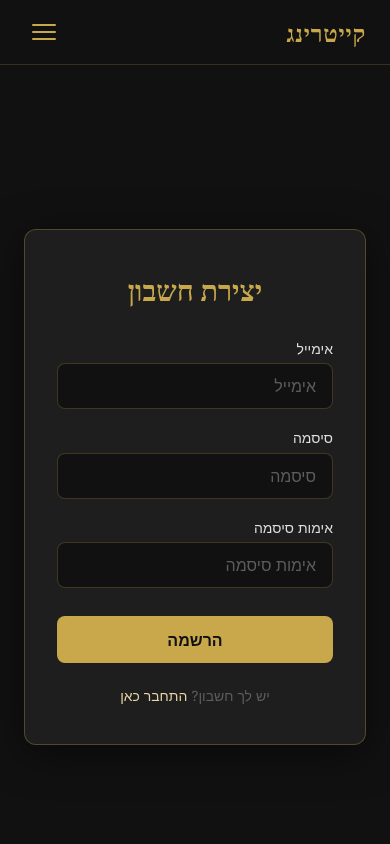
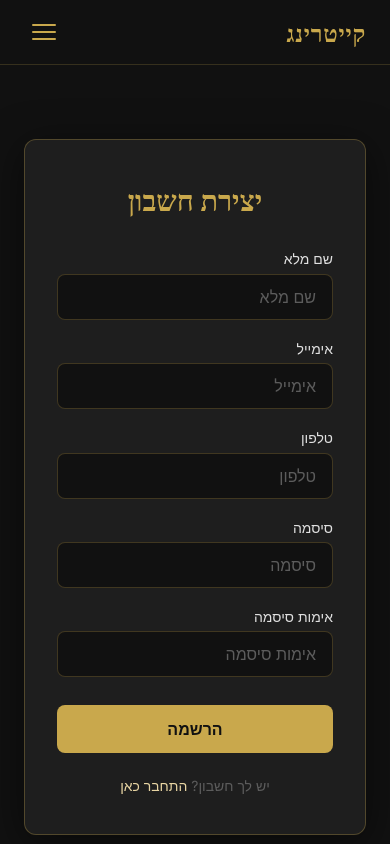
Before and after one commit to tehila4510/catering-client, an Angular app in the folder catering-client/: page /register in a window 390 px wide. Shown: the top 844 px of the page. Built offline with nearby package versions, Linux system fonts and the light colour scheme.

Commit message:
feat(auth): enhance registration form with name and phone fields

```diff
--- a/catering-client/src/app/core/models/auth.model.ts
+++ b/catering-client/src/app/core/models/auth.model.ts
@@ -4,8 +4,10 @@ export interface LoginDto {
 }
 
 export interface RegisterDto {
+  name: string;
   email: string;
   password: string;
+  phone: string;
 }
 
 export interface AuthResponse {
--- a/catering-client/src/app/core/models/user.model.ts
+++ b/catering-client/src/app/core/models/user.model.ts
@@ -1,6 +1,8 @@
 export interface User {
   // _id is intentionally excluded — never expose MongoDB _id on the client
+  name: string;
   email: string;
+  phone?: string;
   role: 'admin' | 'customer';
   createdAt?: Date;
 }
--- a/catering-client/src/app/features/auth/register/register.component.html
+++ b/catering-client/src/app/features/auth/register/register.component.html
@@ -3,6 +3,21 @@
     <h1 class="auth-title">יצירת חשבון</h1>
 
     <form (ngSubmit)="onSubmit()" #registerForm="ngForm" novalidate>
+      <div class="form-group">
+        <label for="name" class="form-label">שם מלא</label>
+        <input
+          id="name"
+          type="text"
+          class="form-input"
+          placeholder="שם מלא"
+          [(ngModel)]="name"
+          name="name"
+          required
+          autocomplete="name"
+          aria-label="שם מלא"
+          />
+        </div>
+
       <div class="form-group">
         <label for="email" class="form-label">אימייל</label>
         <input
@@ -15,6 +30,21 @@
           required
           autocomplete="email"
           aria-label="כתובת אימייל"
+          />
+        </div>
+
+      <div class="form-group">
+        <label for="phone" class="form-label">טלפון</label>
+        <input
+          id="phone"
+          type="tel"
+          class="form-input"
+          placeholder="טלפון"
+          [(ngModel)]="phone"
+          name="phone"
+          required
+          autocomplete="tel"
+          aria-label="מספר טלפון"
           />
         </div>
 
--- a/catering-client/src/app/features/auth/register/register.component.ts
+++ b/catering-client/src/app/features/auth/register/register.component.ts
@@ -15,7 +15,9 @@ export class RegisterComponent {
   private auth = inject(AuthService);
   private router = inject(Router);
 
+  name = '';
   email = '';
+  phone = '';
   password = '';
   confirmPassword = '';
   error = '';
@@ -30,7 +32,14 @@ export class RegisterComponent {
     }
 
     this.loading = true;
-    this.auth.register({ email: this.email, password: this.password }).subscribe({
+    this.auth
+      .register({
+        name: this.name,
+        email: this.email,
+        phone: this.phone,
+        password: this.password,
+      })
+      .subscribe({
         next: () => this.router.navigate(['/home']),
         error: (e: { error?: { message?: string } }) => {
           this.error = e.error?.message || 'ההרשמה נכשלה, נסה שוב';
--- a/catering-client/src/app/features/dishes/dish-list/dish-list.component.ts
+++ b/catering-client/src/app/features/dishes/dish-list/dish-list.component.ts
@@ -5,6 +5,7 @@ import { FormsModule } from '@angular/forms';
 import { Dish } from '../../../core/models/dish.model';
 import { DishService } from '../dish.service';
 import { AuthService } from '../../../core/services/auth.service';
+import { categoryLabel } from '../../../core/constants/categories';
 import { DishCardComponent } from '../../../shared/components/dish-card/dish-card.component';
 import { LoaderComponent } from '../../../shared/components/loader/loader.component';
 import { DishFormComponent } from '../dish-form/dish-form.component';
@@ -102,13 +103,19 @@ export class DishListComponent implements OnInit {
   }
 
   onSearch(): void {
-    const term = this.searchTerm.toLowerCase();
+    const term = this.searchTerm.trim().toLowerCase();
     this.filtered.set(
-      this.dishes().filter(
-        (d) =>
-          d.name.toLowerCase().includes(term) ||
-          d.category.toLowerCase().includes(term),
-      ),
+      this.dishes().filter((d) => {
+        const name = d.name.toLowerCase();
+        const category = d.category.toLowerCase();
+        const categoryName = categoryLabel(d.category).toLowerCase();
+
+        return (
+          name.includes(term) ||
+          category.includes(term) ||
+          categoryName.includes(term)
+        );
+      }),
     );
   }
 
--- a/catering-client/src/app/features/packages/package.service.ts
+++ b/catering-client/src/app/features/packages/package.service.ts
@@ -81,6 +81,7 @@ export class PackageService {
     const body: Record<string, unknown> = {};
     if (p.name !== undefined) body['packageName'] = p.name;
     if (p.description !== undefined) body['description'] = p.description;
+    if (p.imageUrl !== undefined) body['imageUrl'] = p.imageUrl;
     if (p.pricePerPerson !== undefined) body['pricePerPerson'] = p.pricePerPerson;
     if (p.limits !== undefined) body['limits'] = p.limits;
     if (p.featured !== undefined) body['featured'] = p.featured;
--- a/catering-client/src/styles/_typography.scss
+++ b/catering-client/src/styles/_typography.scss
@@ -1,7 +1,11 @@
 @use 'variables' as *;
 
 h1, h2, h3 { font-family: $font-display; color: $gold; }
-body { font-family: $font-body; background: $black; color: $white; }
+body {
+  font-family: $font-body;
+  background: $black;
+  color: $white;
+}
 
 .gold-text  { color: $gold; }
 .label-caps {
--- a/catering-client/src/styles/_variables.scss
+++ b/catering-client/src/styles/_variables.scss
@@ -2,8 +2,8 @@
 $gold:        #C9A84C;
 $gold-light:  #E8D5A3;
 $gold-dark:   #A07830;
-$black:       #111111;
-$black-soft:  #1E1E1E;
+$black:       #171717;
+$black-soft:  #242424;
 $white:       #F9F9F9;
 $white-dim:   #E0E0E0;
 $gray:        #5C5C5C;
```
Lines whose indentation alone changed are shown as unchanged.
